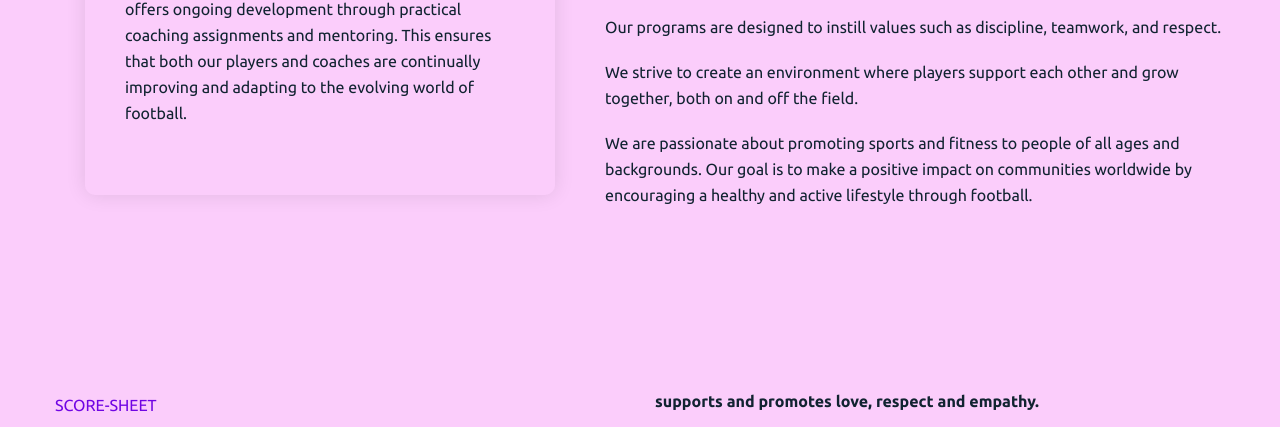
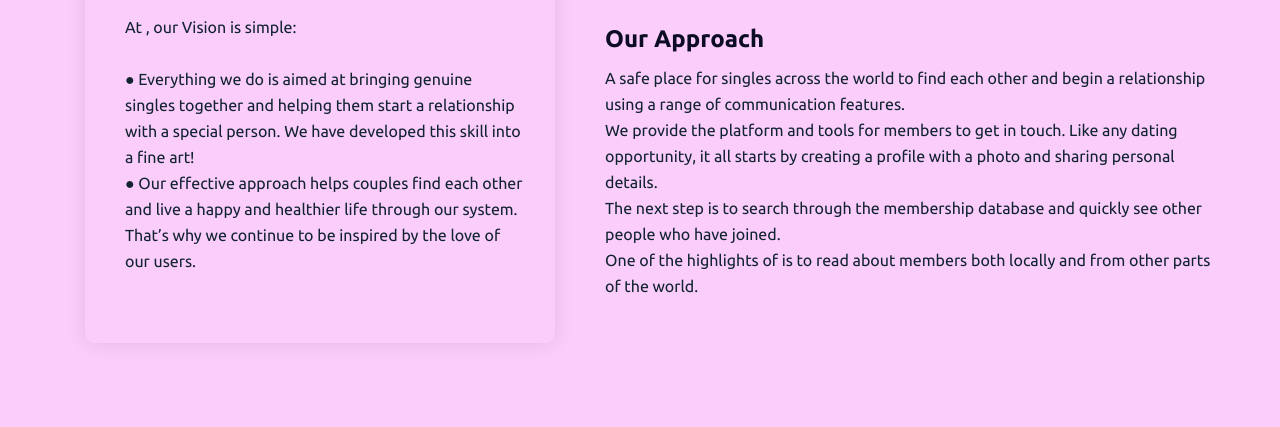
Before and after one commit to code-debug-infiltrate/allureupdate, a PHP site: page /about-us/ in a window 1280 px wide. Shown: the part 1828-2255 px from the top of the page. Run offline with PHP 8.4, Linux system fonts and the light colour scheme; data that the repository does not hold is empty; some libraries are stand-ins or nearby versions.

Commit message:
about-link-page-all

```diff
--- a/App/Views/Front/about-inside.php
+++ b/App/Views/Front/about-inside.php
@@ -6,11 +6,11 @@
                     <div class="top-text">About <?php if(isset($coyInfo['coyname'])) { echo $coyInfo['coyname']; } else { echo getenv('APP_NAME'); } ?></div>
                     <h1>Certified Relationship Expert</h1>
                     <h3>
-                        <b>Quality Coaching: </b> The academy boasts certified international coaches who bring a wealth of experience and expertise to their training programs.
+                        <b>Get Inspired: </b> Our ambition is to connect singles no matter where they are and inspire romance on a global scale. The experience we have built since our launch has given us a real insight into what people look for when it comes to dating.
                         <br><br>
-                        <b>Tailored Courses: </b> Each training course is custom-developed to meet the specific needs of coaches and players. This ensures that the training is relevant and effective.
+                        <b>Global Presence: </b> We have a global presence with a particular emphasis on Africa, Asia, Australia, Europe, North America and Latin America. That’s because we know the world of romance has changed. Now singles want to search further afield for their special someone.
                         <br><br>
-                        <b>Global Reach: </b> Players have the opportunity to participate internationally, with trips organized to various locations around the world. This provides a global perspective and diverse sportsmanship experience.
+                        <b>Instant Outreach: </b> Once members are interested in each other they can talk using a direct message system and Live Chat. All activity takes place on a secure, reliable and safe network that guarantees the privacy and safety of every member.
                     </h3>
                 </div>
                 <div class="upper-content">
@@ -22,7 +22,7 @@
                             <div class="content-box wow fadeInRight" data-wow-delay="300ms" data-wow-duration="1500ms">
                                 <div class="icon-box"><i class="flaticon-script"></i></div>
                                 <h3 class="group-title">Our Story</h3>
-                                <p>At <?php if(isset($coyInfo['coyname'])) { echo $coyInfo['coyname']; } else { echo getenv('APP_NAME'); } ?>, we believe in transforming potential into excellence. Founded purposefully to nurture talent and create world-class athletes, our academy stands as a beacon for young football enthusiasts who dream of making it big on the global stage.</p>
+                                <p>At <?php if(isset($coyInfo['coyname'])) { echo $coyInfo['coyname']; } else { echo getenv('APP_NAME'); } ?>, we believe in transforming lifes' into excellence. Founded purposefully to nurture and help you grow mentally, psycological, and have a fulfilled relationship life, creating admirable couples and people with empathy and dignity.</p>
                             </div>
                         </div>
                     </div>
@@ -35,18 +35,23 @@
                                 <h3 class="group-title">Vision</h3>
                                 <p>At <?php if(isset($coyInfo['coyname'])) { echo $coyInfo['coyname']; } else { echo getenv('APP_NAME'); } ?>, our Vision is simple:
                                     <br><br>
-                                    ● We believe that learning never stops. Our academy offers ongoing development through practical coaching assignments and mentoring. This ensures that both our players and coaches are continually improving and adapting to the evolving world of football.
+                                    ● Everything we do is aimed at bringing genuine singles together and helping them start a relationship with a special person. We have developed this skill into a fine art!
+                                    <br>
+                                    ● Our effective approach helps couples find each other and live a happy and healthier life through our system. That’s why we continue to be inspired by the love of our users.
                                 </p>
                             </div>
                         </div>
                         <div class="col-lg-7 col-md-12 col-sm-12 right-column">
                             <div class="content-box">
-                                <h3 class="group-title">Core Values</h3>
+                                <h3 class="group-title">Our Approach</h3>
                                 <div class="text">
-                                    <p>We emphasize the importance of character and team culture.</p>
-                                    <p>Our programs are designed to instill values such as discipline, teamwork, and respect. </p>
-                                    <p>We strive to create an environment where players support each other and grow together, both on and off the field.</p>
-                                    <p>We are passionate about promoting sports and fitness to people of all ages and backgrounds. Our goal is to make a positive impact on communities worldwide by encouraging a healthy and active lifestyle through football.</p>
+                                    <p>
+                                        A safe place for singles across the world to find each other and begin a relationship using a range of communication features.
+                                        <br>We provide the platform and tools for members to get in touch. Like any dating opportunity, it all starts by creating a profile with a photo and sharing personal details.
+                                        <br>The next step is to search through the membership database and quickly see other people who have joined.
+                                        <br>One of the highlights of <?php if(isset($coyInfo['coyname'])) { echo $coyInfo['coyname']; } else { echo getenv('APP_NAME'); } ?> is to read about members both locally and from other parts of the world.
+
+                                    </p>
                                 </div>
                             </div>
                         </div>
--- a/App/Views/Front/how-it-works-page.php
+++ b/App/Views/Front/how-it-works-page.php
@@ -50,9 +50,9 @@
                             <div class="left-layer"></div>
                             <div class="right-layer"></div>
                             <div class="icon-box"><i class="fa fa-user"></i></div>
-                            <h3><a href="<?= baseURL('new-member/'); ?>">Profile Setup</a></h3>
+                            <h3><a href="<?= baseURL('login/'); ?>">Profile Setup</a></h3>
                             <div class="text">If You Found Your Welcome Email In Your Inbox Folder, Good, Else Check Your Spam Folder. <br>Login To Your <?php if(isset($coyInfo['coyname'])) { echo $coyInfo['coyname']; } else { echo getenv('APP_NAME'); } ?> Member Dashboard. Your Profile Setup Steps Will Be Waiting. <br>Answer All Questions And You're Already On Your Way To Finding Love. You Don't Need To Do Much, Our Algorithm Will Do The Rest.</div>
-                            <div class="btn-box"><a href="<?= baseURL('new-member/'); ?>">Book Session</a></div>
+                            <div class="btn-box"><a href="<?= baseURL('login/'); ?>">Setup profile</a></div>
                         </div>
                     </div>
                 </div>
```
Also changed, not shown: App/Views/Front/terms-of-service-page.php (+4 -4 lines), Images/Body/head.jpg (added), Images/Body/head.png (added), Images/Body/privacy.png (added).
